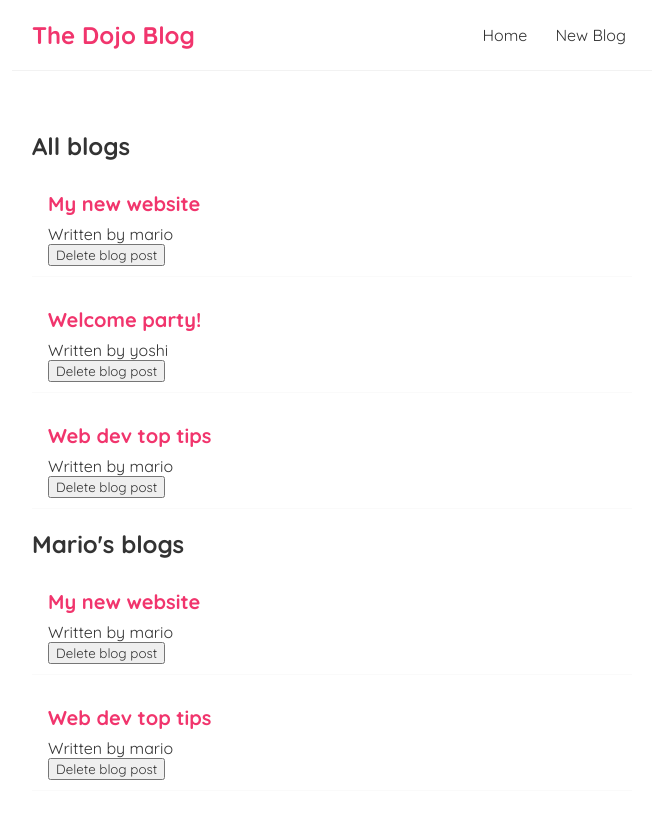
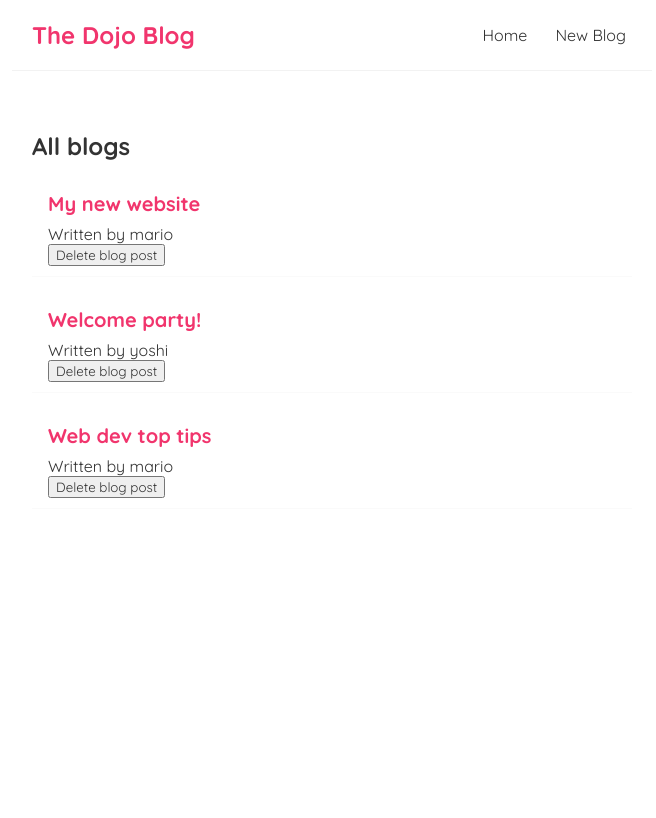
Before and after one commit to BenjaminRochez/react-dojo, a React (Create React App) app: page / in a window 1280 px wide. Shown: the top 818 px of the page, without its empty margins (308-964 px from the left). Built offline with nearby package versions, Linux system fonts and the light colour scheme.

Commit message:
Added useeffect on first render

```diff
--- a/src/BlogList.js
+++ b/src/BlogList.js
@@ -8,7 +8,7 @@
         <div className="blog-list">
             <h2>{title}</h2>
             {blogs.map((blog) => (
-                <div className="blog-preview" key="blog.id">
+                <div className="blog-preview" key={blog.id}>
                     <h2>{blog.title}</h2>
                     <p>Written by {blog.author}</p>
                     <button onClick={() => handleDelete(blog.id)}>Delete blog post</button>
--- a/src/Home.js
+++ b/src/Home.js
@@ -1,4 +1,4 @@
-import { useState } from 'react';
+import { useState, useEffect } from 'react';
 import BlogList from './BlogList';
 
 const Home = () => {
@@ -18,6 +18,10 @@
         { title: 'Web dev top tips', body: 'lorem ipsum...', author: 'mario', id: 3 }
     ]);
 
+    useEffect(() => {
+        console.log('changes');
+    }, []);
+
     const handleDelete = (id) => {
         const newBlogs = blogs.filter((blog) => blog.id !== id);
         setBlogs(newBlogs);
@@ -26,7 +30,6 @@
     return (
         <div className="home">
             <BlogList blogs={blogs} title="All blogs" handleDelete={handleDelete}/>
-            <BlogList blogs={blogs.filter((blog) => blog.author === 'mario' )} title="Mario's blogs" handleDelete={handleDelete}/>
         </div>
     );
 }
@@ -38,3 +41,5 @@
 //const handleClickAttr = (name) => {
 //  console.log(name);
 //}
+
+//<BlogList blogs={blogs.filter((blog) => blog.author === 'mario' )} title="Mario's blogs" handleDelete={handleDelete}/>
```
Also changed, not shown: 1 other file (tests, documents, lock files or other folders).
